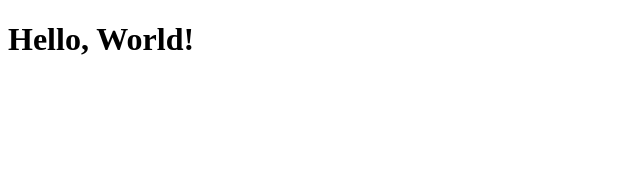
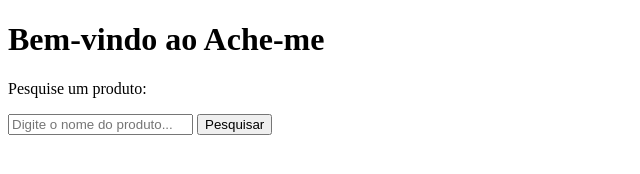
Before and after one commit to ShydraS/Web-ache-me, a plain HTML site: page index.html in a window 1280 px wide. Shown: the whole page, without its empty margins (0-640 px from the left). Drawn offline with Linux system fonts and the light colour scheme; files that its build step writes are made by us from their sources.

Commit message:
Update index.html for localization and structure

```diff
--- a/index.html
+++ b/index.html
@@ -1,14 +1,32 @@
 <!DOCTYPE html>
-
-<html>
+<html lang="pt-BR">
 <head>
-  <meta http-equiv="CONTENT-TYPE" content="text/html; charset=UTF-8">
-  <link rel="stylesheet" href="styles/style.css"/>
-  <title>Hello, World!</title>
+    <meta charset="UTF-8">
+    <meta name="viewport" content="width=device-width, initial-scale=1.0">
+    <title>Ache-me</title>
+    <link rel="stylesheet" href="styles/style.css">
 </head>
 <body>
-  <h1>
-    Hello, World!
-  </h1>
+    <header>
+        <h1>Bem-vindo ao Ache-me</h1>
+    </header>
+
+    <main>
+        <section id="busca-container">
+            <p>Pesquise um produto:</p>
+            <div id="busca-form">
+                <input type="text" id="campoBusca" placeholder="Digite o nome do produto..." />
+                <button id="btnPesquisar">Pesquisar</button>
+            </div>
+            <div id="mensagem-busca"></div>
+            <div id="loading" style="display:none;">
+                <img src="imagem/loading.gif" alt="Carregando..." />
+            </div>
+        </section>
+
+        <div id="resultado-produto"></div>
+    </main>
+
+    <script type="module" src="scripts/script.js"></script>
 </body>
 </html>
```
